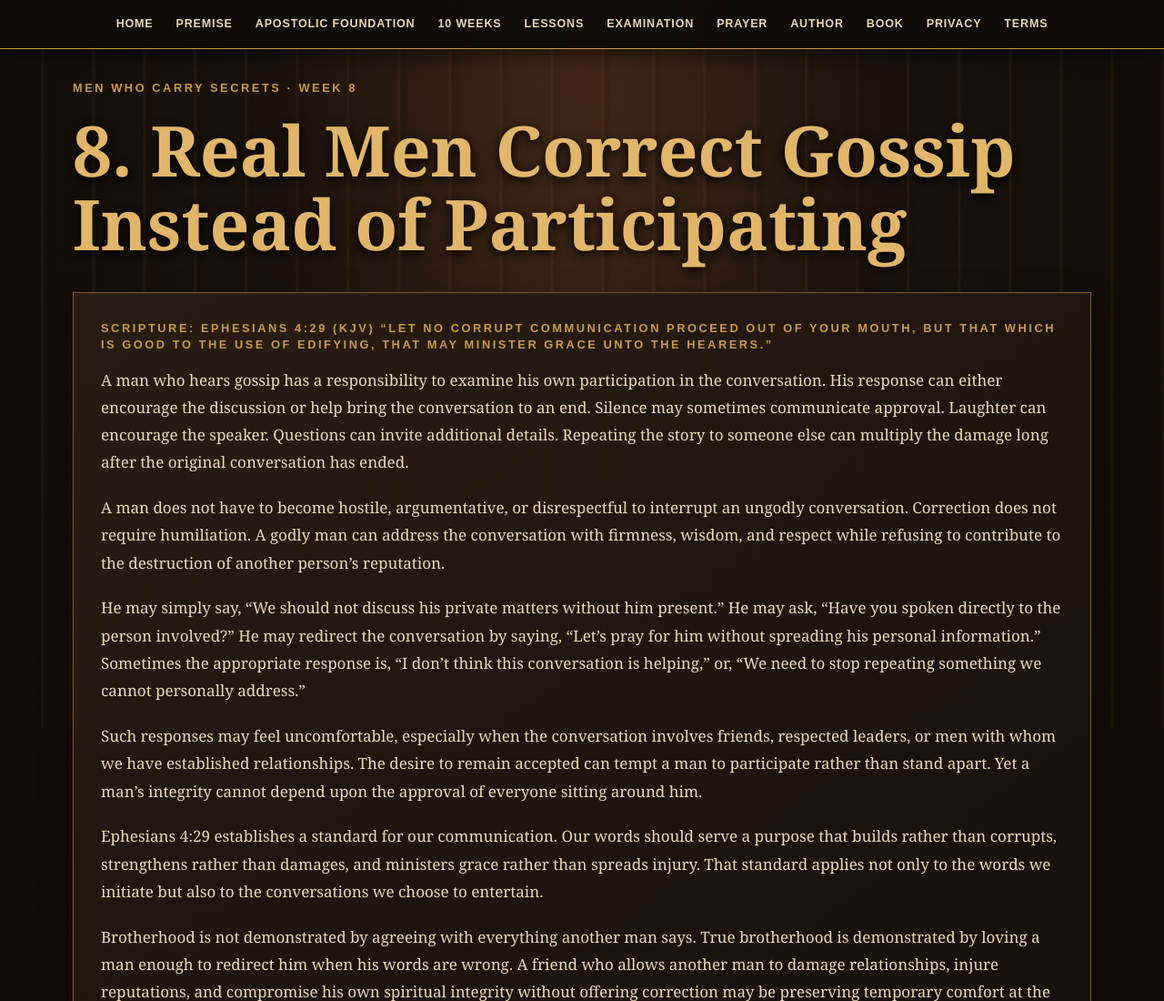
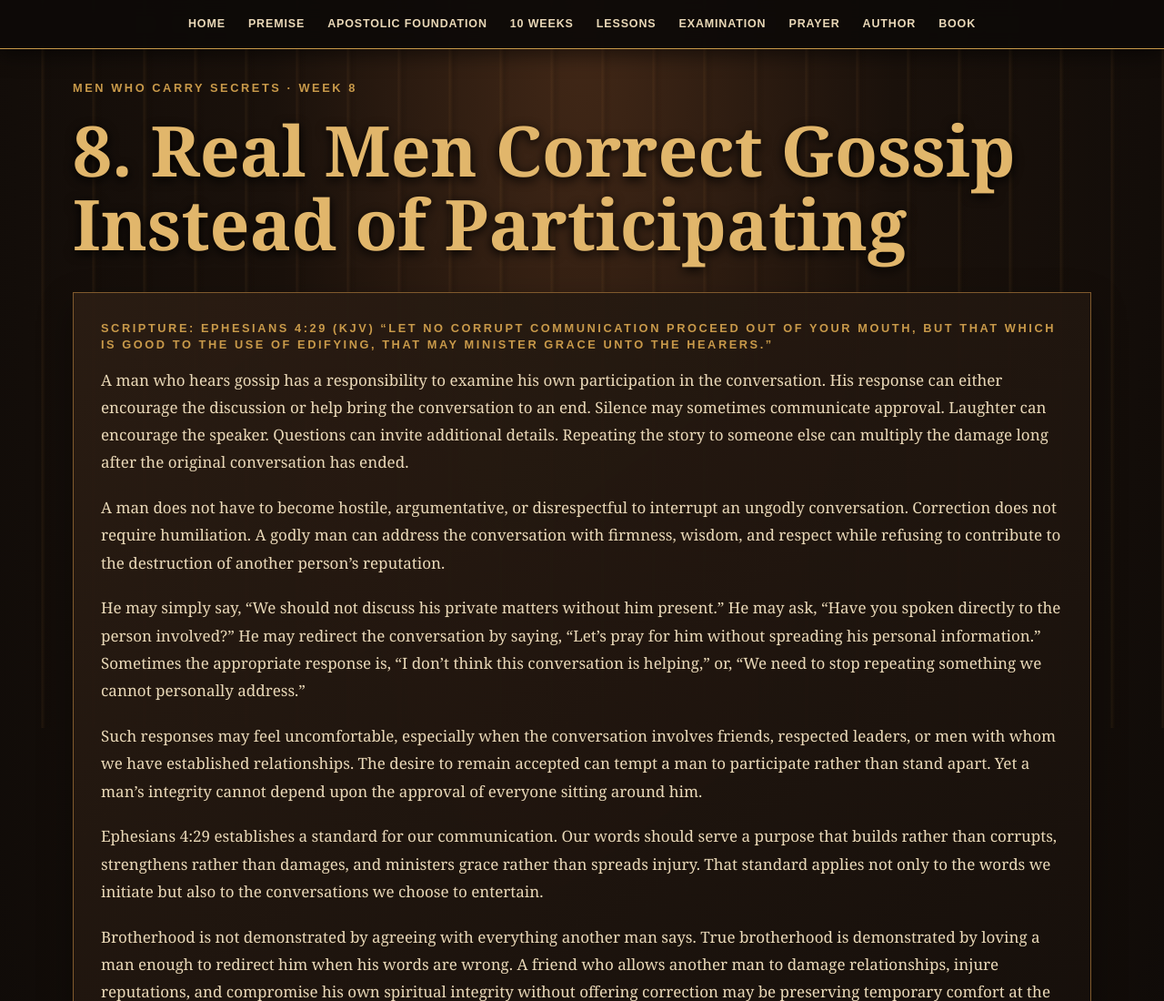
Before and after one commit to brad-hobbswd/men-gossip, a plain HTML site: page week8.html in a window 1280 px wide. Shown: the top 1100 px of the page at 91% size. Drawn offline with Linux system fonts and the light colour scheme.

Commit message:
Remove legal links from primary navigation

```diff
--- a/week8.html
+++ b/week8.html
@@ -1,4 +1,4 @@
-<!doctype html><html lang="en"><head><meta charset="utf-8"><meta name="viewport" content="width=device-width,initial-scale=1"><title>8. Real Men Correct Gossip Instead of Participating | Men Who Carry Secrets</title><meta name="description" content="8. Real Men Correct Gossip Instead of Participating in the ten-week men's teaching series by Bradley Hobbs."><link rel="stylesheet" href="styles.css"></head><body><header><nav><a href="index.html">Home</a><a href="premise.html">Premise</a><a href="beliefs.html">Apostolic Foundation</a><a href="study-guide.html">10 Weeks</a><a href="week1.html">Lessons</a><a href="examination.html">Examination</a><a href="prayer.html">Prayer</a><a href="author.html">Author</a><a href="book.html">Book</a><a href="privacy.html">Privacy</a><a href="terms.html">Terms</a></nav></header><main><p class="kicker">MEN WHO CARRY SECRETS · WEEK 8</p><h1>8. Real Men Correct Gossip Instead of Participating</h1><section class="panel"><p class="kicker">Scripture: Ephesians 4:29 (KJV) “Let no corrupt communication proceed out of your mouth, but that which is good to the use of edifying, that may minister grace unto the hearers.”</p>
+<!doctype html><html lang="en"><head><meta charset="utf-8"><meta name="viewport" content="width=device-width,initial-scale=1"><title>8. Real Men Correct Gossip Instead of Participating | Men Who Carry Secrets</title><meta name="description" content="8. Real Men Correct Gossip Instead of Participating in the ten-week men's teaching series by Bradley Hobbs."><link rel="stylesheet" href="styles.css"></head><body><header><nav><a href="index.html">Home</a><a href="premise.html">Premise</a><a href="beliefs.html">Apostolic Foundation</a><a href="study-guide.html">10 Weeks</a><a href="week1.html">Lessons</a><a href="examination.html">Examination</a><a href="prayer.html">Prayer</a><a href="author.html">Author</a><a href="book.html">Book</a></nav></header><main><p class="kicker">MEN WHO CARRY SECRETS · WEEK 8</p><h1>8. Real Men Correct Gossip Instead of Participating</h1><section class="panel"><p class="kicker">Scripture: Ephesians 4:29 (KJV) “Let no corrupt communication proceed out of your mouth, but that which is good to the use of edifying, that may minister grace unto the hearers.”</p>
 <p>A man who hears gossip has a responsibility to examine his own participation in the conversation. His response can either encourage the discussion or help bring the conversation to an end. Silence may sometimes communicate approval. Laughter can encourage the speaker. Questions can invite additional details. Repeating the story to someone else can multiply the damage long after the original conversation has ended.</p>
 <p>A man does not have to become hostile, argumentative, or disrespectful to interrupt an ungodly conversation. Correction does not require humiliation. A godly man can address the conversation with firmness, wisdom, and respect while refusing to contribute to the destruction of another person’s reputation.</p>
 <p>He may simply say, “We should not discuss his private matters without him present.” He may ask, “Have you spoken directly to the person involved?” He may redirect the conversation by saying, “Let’s pray for him without spreading his personal information.” Sometimes the appropriate response is, “I don’t think this conversation is helping,” or, “We need to stop repeating something we cannot personally address.”</p>
```
